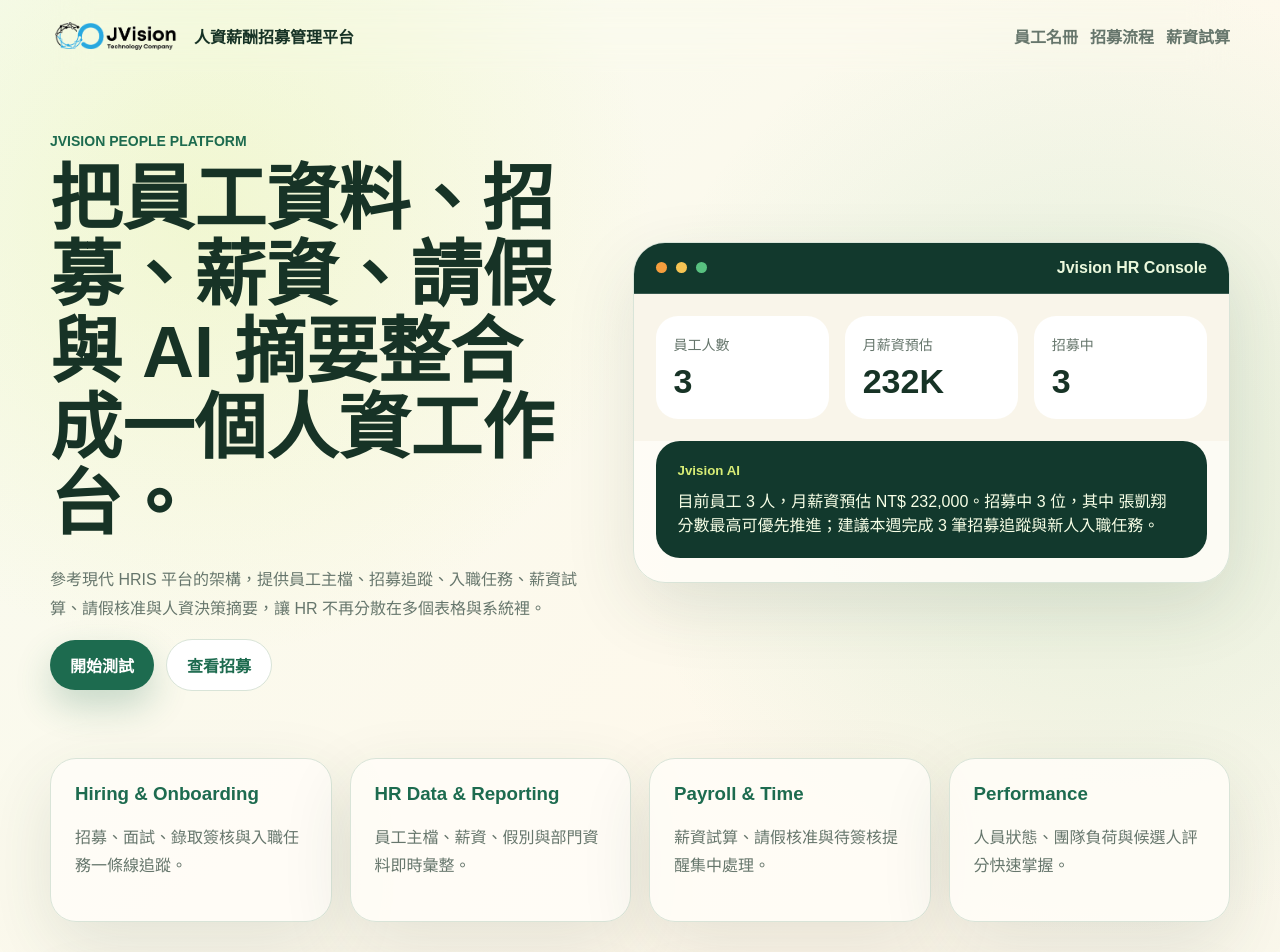
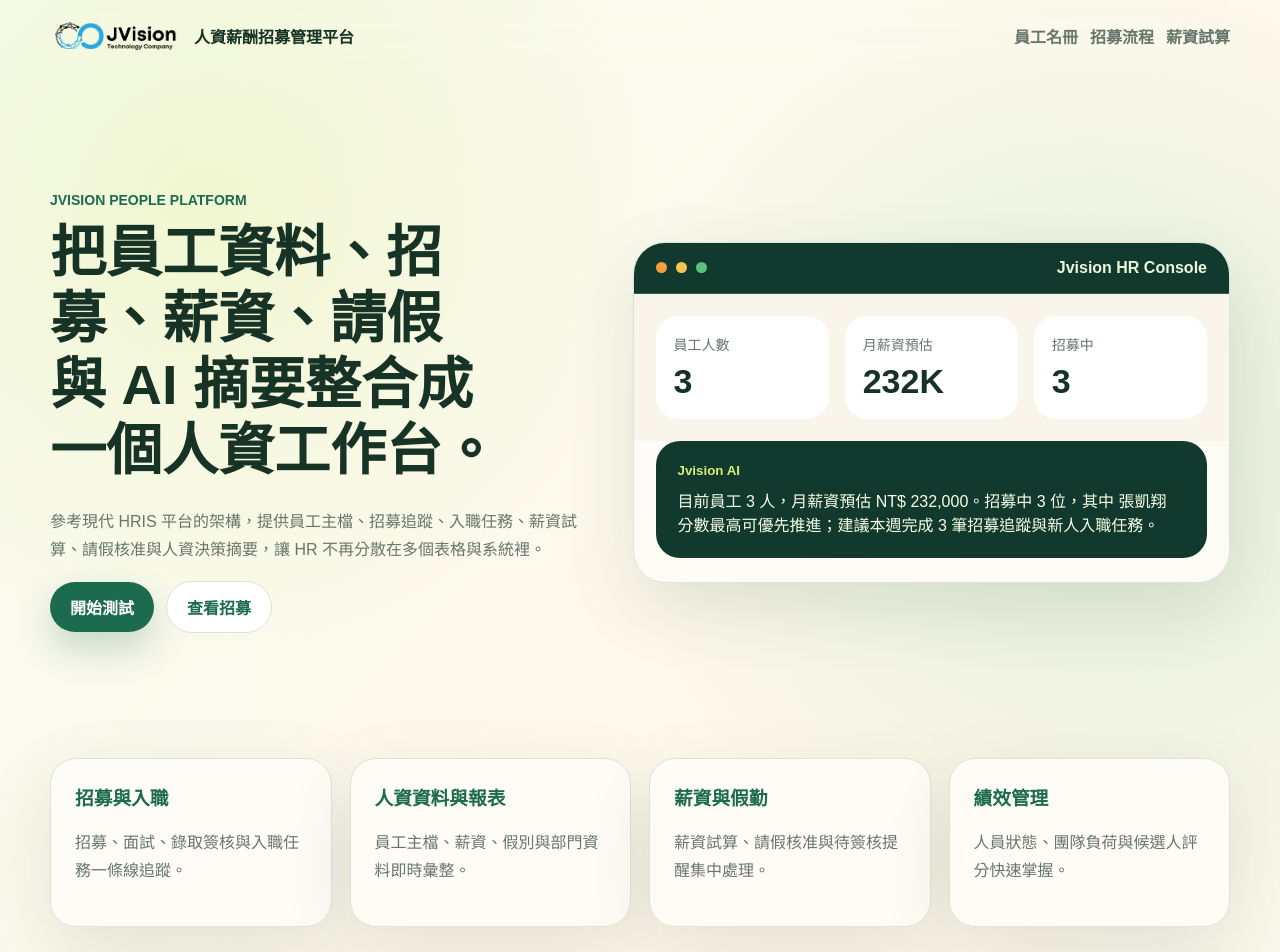
Before and after one commit to JVision-pj/jvision-hris, a Next.js app: page / in a window 1280 px wide. Shown: the top 952 px of the page. Built offline with nearby package versions, Linux system fonts and the light colour scheme.

Commit message:
Polish HRIS hero and localize feature cards

```diff
--- a/src/app/globals.css
+++ b/src/app/globals.css
@@ -110,10 +110,11 @@
 }
 
 h1 {
-  max-width: 760px;
-  font-size: clamp(40px, 6vw, 72px);
-  line-height: 1.06;
+  max-width: 720px;
+  font-size: clamp(34px, 4.4vw, 56px);
+  line-height: 1.18;
   margin-bottom: 24px;
+  text-wrap: balance;
 }
 
 h2 {
@@ -416,6 +417,11 @@
     grid-template-columns: 1fr;
   }
 
+  h1 {
+    max-width: 100%;
+    font-size: clamp(34px, 8vw, 48px);
+  }
+
   .topbar,
   .nav-actions {
     align-items: flex-start;
--- a/src/app/page.tsx
+++ b/src/app/page.tsx
@@ -140,10 +140,10 @@
 
       <section className="feature-row">
         {[
-          ["Hiring & Onboarding", "招募、面試、錄取簽核與入職任務一條線追蹤。"],
-          ["HR Data & Reporting", "員工主檔、薪資、假別與部門資料即時彙整。"],
-          ["Payroll & Time", "薪資試算、請假核准與待簽核提醒集中處理。"],
-          ["Performance", "人員狀態、團隊負荷與候選人評分快速掌握。"],
+          ["招募與入職", "招募、面試、錄取簽核與入職任務一條線追蹤。"],
+          ["人資資料與報表", "員工主檔、薪資、假別與部門資料即時彙整。"],
+          ["薪資與假勤", "薪資試算、請假核准與待簽核提醒集中處理。"],
+          ["績效管理", "人員狀態、團隊負荷與候選人評分快速掌握。"],
         ].map(([title, text]) => (
           <article key={title}>
             <h3>{title}</h3>
```
